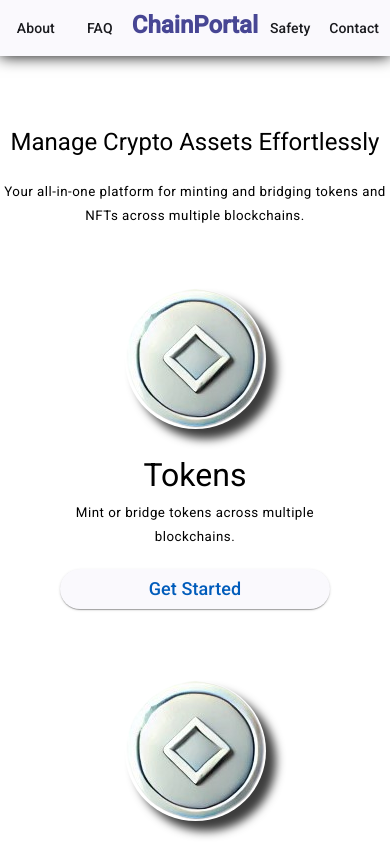
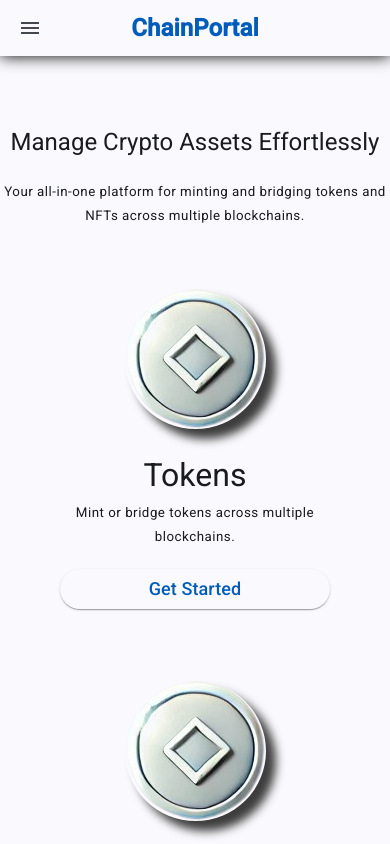
Before and after one commit to davidkakov111/ChainPortalCli, an Angular app: page / in a window 390 px wide. Shown: the top 844 px of the page. Built offline with nearby package versions, Linux system fonts and the light colour scheme.

Commit message:
responsive header

```diff
--- a/src/app/app.component.html
+++ b/src/app/app.component.html
@@ -1,12 +1,42 @@
+<mat-sidenav-container color="primary">
+    <!-- Sidebar for small screens -->
+    <mat-sidenav #sidenav mode="over" hasBackdrop="true" class="sidenav">
+        <div class="sidenav-content">
+            <button mat-button (click)="sidenav.close()" routerLink="/about">About</button>
+            <button mat-button (click)="sidenav.close()" routerLink="/faq">FAQ</button>
+            <button mat-button (click)="sidenav.close()" routerLink="/safety">Safety</button>
+            <button mat-button (click)="sidenav.close()" routerLink="/contact">Contact</button>
+        </div>
+    </mat-sidenav>
+
     <div class="app-container">
         <!-- Navbar -->
-    <app-navbar></app-navbar>
+        <mat-toolbar color="primary" class="navbar-container navbar">
+            <!-- Hamburger icon, visible only on small screens -->
+            <button mat-icon-button class="menu-icon" (click)="sidenav.toggle()">
+                <mat-icon>menu</mat-icon>
+            </button>
 
+            <!-- Navbar buttons, hidden on small screens -->
+            <span class="navbar">
+                <button mat-button class="nav-buttons" routerLink="/about">About</button>
+                <button mat-button class="nav-buttons" routerLink="/faq">FAQ</button>
+                <button mat-button color="primary" class="logo" routerLink="/">ChainPortal</button>
+                <button mat-button class="nav-buttons" routerLink="/safety">Safety</button>
+                <button mat-button class="nav-buttons" routerLink="/contact">Contact</button>
+            </span>
+        </mat-toolbar>
+
+        <!-- Router outlet for the entire site -->
         <div class="content">
-        <!-- Router outlet (content) -->
             <router-outlet />
         </div>
 
         <!-- Footer -->
-    <app-footer></app-footer>
+        <footer>
+            <mat-toolbar color="primary" class="footer-toolbar">
+            <span>&copy;{{currentYear}} ChainPortal.</span>
+            </mat-toolbar>
+        </footer>
     </div>
+</mat-sidenav-container>
--- a/src/app/app.component.scss
+++ b/src/app/app.component.scss
@@ -1,11 +1,72 @@
+@import '../styles/_breakpoints.scss';
+
 /* Use flexbox for the entire app layout */
 .app-container {
     display: flex;
     flex-direction: column;
     min-height: 100vh;
 }
-
 /* Style for the content area to grow and fill space between header and footer */
 .content {
     flex: 1;
 }
+
+// Navbar styles
+.navbar-container {
+    box-shadow: 0px 0px 15px 0px rgb(0, 0, 0);
+}
+.navbar {
+    display: flex;
+    justify-content: center;
+}
+
+// Mobile sidenav styles
+.sidenav {
+    position: fixed;
+    width: 40%;
+    height: 100vh;
+}
+.sidenav-content {
+    display: flex;
+    flex-direction: column;
+    gap: 10px;
+}
+
+// Hamburger menu logo styles
+.menu-icon {
+    position: absolute;
+    left: 10px;
+    display: none;
+}
+
+// Logo styles
+.logo {
+    font-size: x-large;
+    font-weight: bold;
+    transform: translateY(-10%);
+}
+
+// Footer styles
+.footer-toolbar {
+    box-shadow: 0px 0px 15px 0px rgb(0, 0, 0);
+    position: relative;
+    bottom: 0;
+    width: 100%;
+    display: flex;
+    justify-content: center;
+    align-items: center;
+    font-size: medium;
+}
+
+/* Show the hamburger menu on small screens */
+@media (max-width: $breakpoint-sm) {
+    .nav-buttons {
+        display: none; /* Hide the extra buttons */
+    }
+    .menu-icon {
+        display: inline-flex; /* Show the hamburger icon */
+    }
+    .logo {
+        transform: translateY(0%); /* Remove the translate */
+    }
+}
--- a/src/app/app.component.ts
+++ b/src/app/app.component.ts
@@ -1,16 +1,28 @@
 import { Component } from '@angular/core';
-import { RouterOutlet } from '@angular/router';
-import { SharedModule } from './modules/shared/shared.module';
+import { RouterModule, RouterOutlet } from '@angular/router';
+import { MatToolbarModule } from '@angular/material/toolbar';
+import { MatButtonModule } from '@angular/material/button';
+import { MatSidenavModule } from '@angular/material/sidenav';
+import { MatIconModule } from '@angular/material/icon';
 
 @Component({
   selector: 'app-root',
   standalone: true,
   imports: [
+    MatToolbarModule,
+    MatButtonModule,
+    MatSidenavModule,
+    MatIconModule,
     RouterOutlet,
-    SharedModule
+    RouterModule
   ],
   templateUrl: './app.component.html',
   styleUrl: './app.component.scss'
 })
 export class AppComponent {
+  currentYear: number;
+
+  constructor() {
+    this.currentYear = new Date().getFullYear();
+  }
 }
--- a/src/app/modules/shared/components/footer/footer.component.html
+++ /dev/null
@@ -1,5 +0,0 @@
-<footer>
-    <mat-toolbar color="primary" class="footer-toolbar">
-      <span>&copy;{{currentYear}} ChainPortal.</span>
-    </mat-toolbar>
-</footer>
--- a/src/app/modules/shared/components/footer/footer.component.scss
+++ /dev/null
@@ -1,9 +0,0 @@
-.footer-toolbar {
-    position: relative;
-    bottom: 0;
-    width: 100%;
-    display: flex;
-    justify-content: center;
-    align-items: center;
-    font-size: medium;
-}
--- a/src/app/modules/shared/components/footer/footer.component.ts
+++ /dev/null
@@ -1,14 +0,0 @@
-import { Component } from '@angular/core';
-
-@Component({
-  selector: 'app-footer',
-  templateUrl: './footer.component.html',
-  styleUrl: './footer.component.scss'
-})
-export class FooterComponent {
-  currentYear: number;
-
-  constructor() {
-    this.currentYear = new Date().getFullYear();
-  }
-}
--- a/src/app/modules/shared/components/navbar/navbar.component.html
+++ /dev/null
@@ -1,7 +0,0 @@
-<mat-toolbar color="primary" class="navbar">
-    <button mat-button>About</button>
-    <button mat-button>FAQ</button>
-    <span class="logo">ChainPortal</span>
-    <button mat-button>Safety</button>
-    <button mat-button>Contact</button>
-</mat-toolbar>
--- a/src/app/modules/shared/components/navbar/navbar.component.scss
+++ /dev/null
@@ -1,10 +0,0 @@
-.logo {
-    font-size: x-large;
-    font-weight: bold;
-    color: rgb(71, 70, 148);
-    transform: translateY(-10%);
-}
-.navbar {
-    box-shadow: 0px 0px 15px 0px rgb(0, 0, 0);
-    justify-content: center;
-}
```
Also changed, not shown: src/app/modules/shared/components/navbar/navbar.component.ts (deleted, +0 -10 lines), src/app/modules/shared/shared.module.ts (+0 -12 lines), 2 other files (tests, documents, lock files or other folders). Lines whose indentation alone changed are shown as unchanged.
